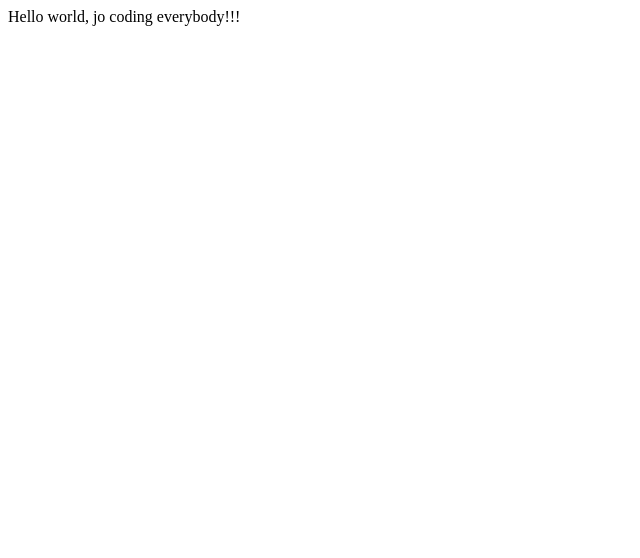
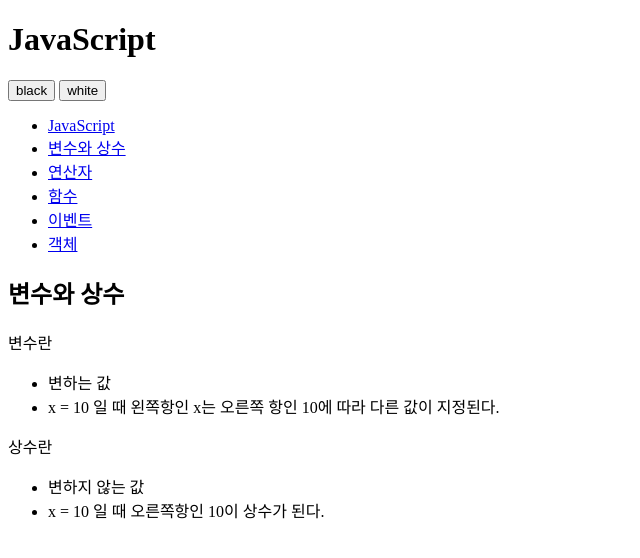
Before and after one commit to Josuntaek/Open-tutorials-jo, a plain HTML site: page index.html in a window 1280 px wide. Shown: the whole page, without its empty margins (0-640 px from the left). Drawn offline with Linux system fonts and the light colour scheme.

Commit message:
change index.html

```diff
--- a/index.html
+++ b/index.html
@@ -1,25 +1,53 @@
 <!DOCTYPE html>
-<html lang="en">
+<html>
     <head>
         <meta charset="utf-8" />
-
-        <!-- Always force latest IE rendering engine (even in intranet) & Chrome Frame
-        Remove this if you use the .htaccess -->
-        <meta http-equiv="X-UA-Compatible" content="IE=edge,chrome=1" />
-
-        <title>index</title>
-        <meta name="description" content="" />
-        <meta name="author" content="egoing" />
-
-        <meta name="viewport" content="width=device-width; initial-scale=1.0" />
-
-        <!-- Replace favicon.ico & apple-touch-icon.png in the root of your domain and delete these references -->
-        <link rel="shortcut icon" href="/favicon.ico" />
-        <link rel="apple-touch-icon" href="/apple-touch-icon.png" />
     </head>
 
-    <body>
-        Hello world, jo
-        coding everybody!!!
+    <body id="body">
+        <div>
+            <header>
+                <h1>JavaScript</h1>
+            </header>
+            <div id="toolbar">
+                <input type="button" value="black" />
+                <input type="button" value="white" />
+            </div>
+            <nav>
+                <ul>
+                    <li><a href="http://opentutorials.org/course/49/17">JavaScript</a></li>
+                    <li><a href="http://opentutorials.org/course/49/16">변수와 상수</a></li>
+                    <li><a href="http://opentutorials.org/course/49/18">연산자</a></li>
+                    <li><a href="http://opentutorials.org/course/49/19">함수</a></li>
+                    <li><a href="http://opentutorials.org/course/49/20">이벤트</a></li>
+                    <li><a href="http://opentutorials.org/course/49/21">객체</a></li>
+                </ul>
+            </nav>
+            <article>
+                <h2>변수와 상수</h2>
+                <div>
+                    <p>변수란</p>
+                    <ul>
+                        <li>
+                            변하는 값
+                        </li>
+                        <li>
+                            x = 10 일 때 왼쪽항인 x는 오른쪽 항인 10에 따라 다른 값이 지정된다.
+                        </li>
+                    </ul>
+                    <p>
+                        상수란
+                    </p>
+                    <ul>
+                        <li>
+                            변하지 않는 값
+                        </li>
+                        <li>
+                            x = 10 일 때 오른쪽항인 10이 상수가 된다.
+                        </li>
+                    </ul>
+                </div>
+            </article>
+        </div>
     </body>
 </html>
```
